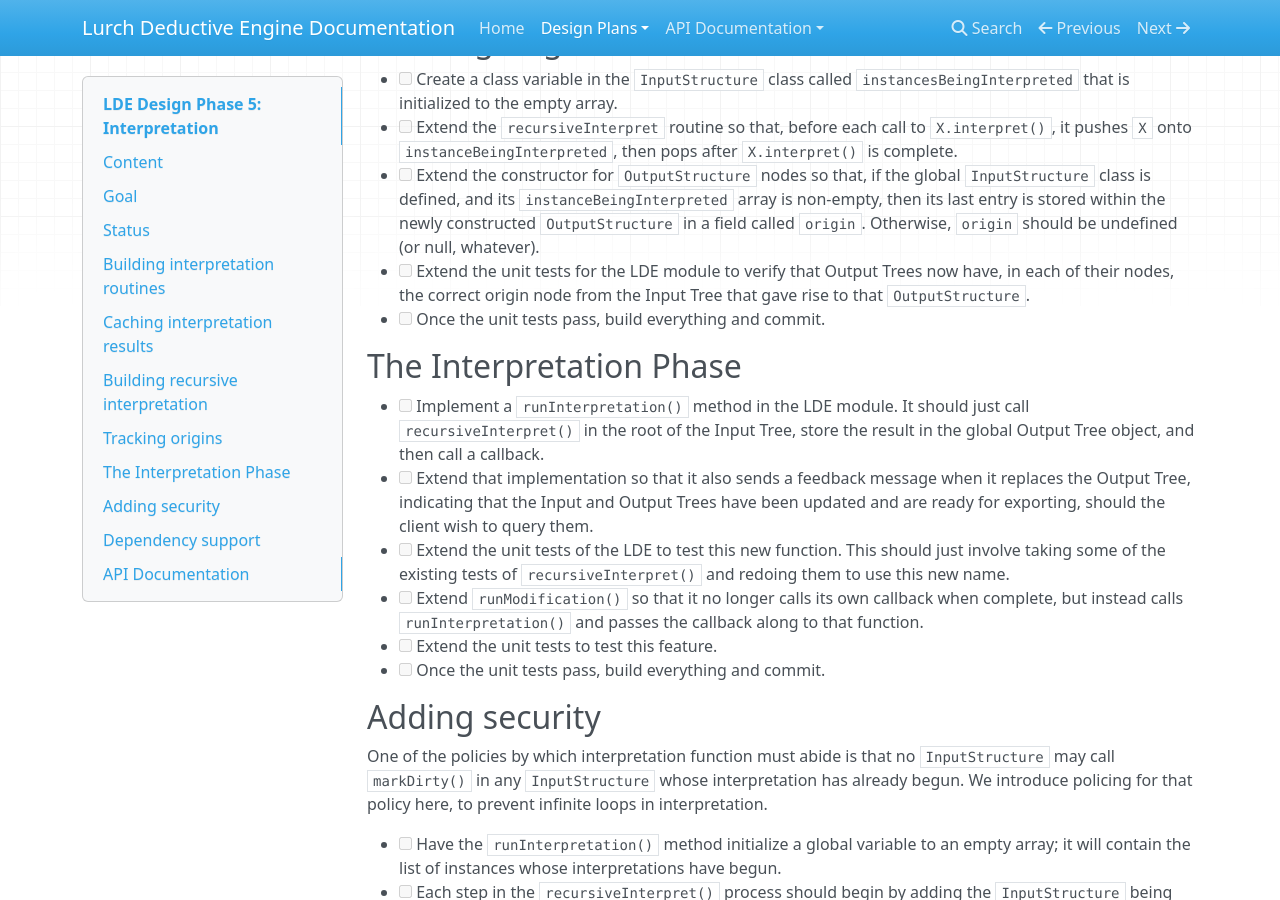
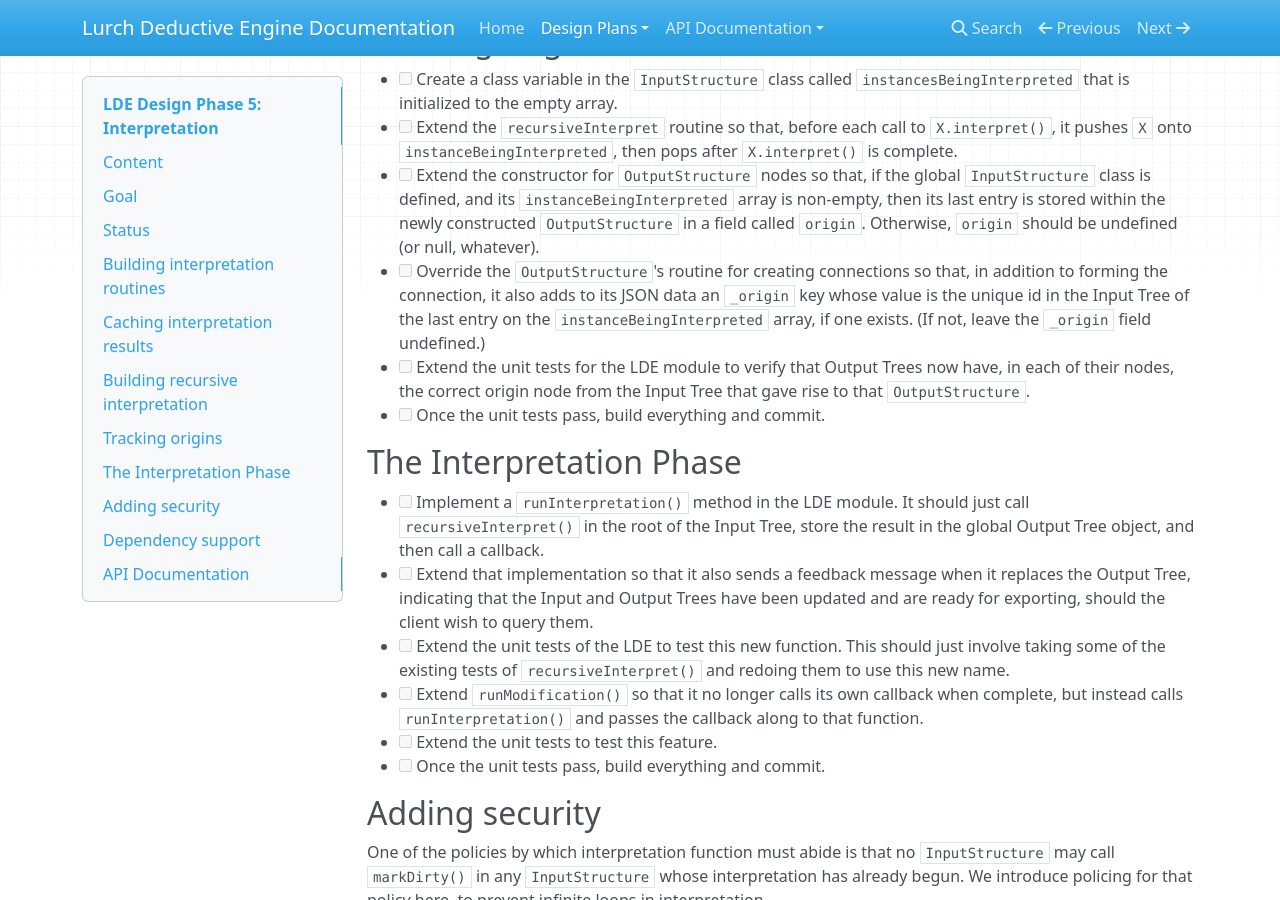
Before and after one commit to lurchmath/lde, an MkDocs documentation site: the page built from docs/phase5-interpretation.md, in a window 1280 px wide and 900 px high, scrolled down 3712 px. Built offline with MkDocs 1.6.1, drawn with Linux system fonts in a browser that asks for light colours; nearby versions of some CDN libraries; old or Windows-style settings are respelled for this version of MkDocs.

Commit message:
Add to planning docs support for origins of connections in OT

```diff
--- a/docs/phase5-interpretation.md
+++ b/docs/phase5-interpretation.md
@@ -215,6 +215,11 @@ section, about unit tests and documentation.
    `instanceBeingInterpreted` array is non-empty, then its last entry is
    stored within the newly constructed `OutputStructure` in a field called
    `origin`.  Otherwise, `origin` should be undefined (or null, whatever).
+ * [ ] Override the `OutputStructure`'s routine for creating connections so
+   that, in addition to forming the connection, it also adds to its JSON
+   data an `_origin` key whose value is the unique id in the Input Tree of
+   the last entry on the `instanceBeingInterpreted` array, if one exists.
+   (If not, leave the `_origin` field undefined.)
  * [ ] Extend the unit tests for the LDE module to verify that Output Trees
    now have, in each of their nodes, the correct origin node from the Input
    Tree that gave rise to that `OutputStructure`.
```
